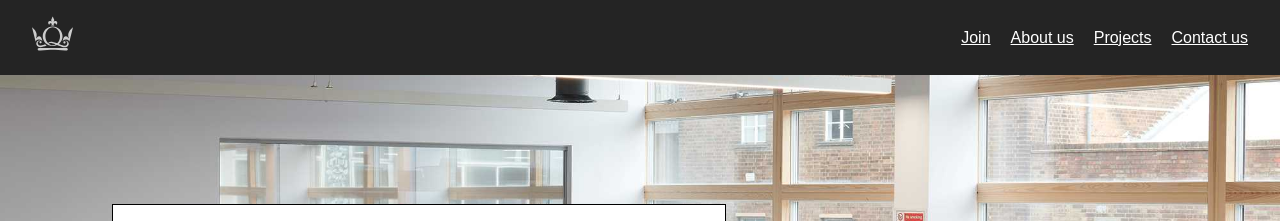
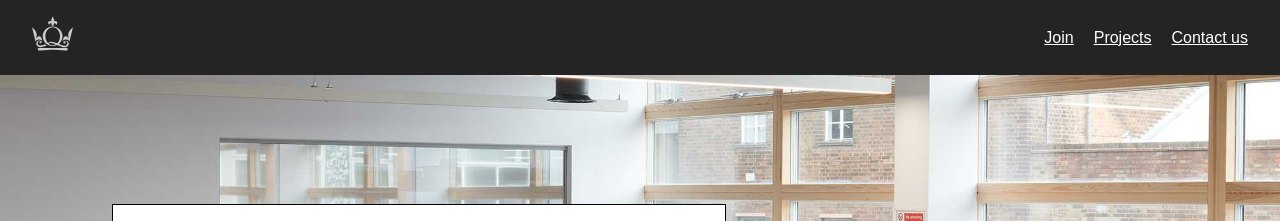
Before and after one commit to Queen-Mary-Electronics-Society/Queen-Mary-Electronics-Society.github.io, a Jekyll site: the page built from docs/index.html, in a window 1280 px wide. Shown: the top 221 px of the page. Built offline with Jekyll 4.4.1, drawn with Linux system fonts in a browser that asks for light colours.

Commit message:
update header and team photos

```diff
--- a/docs/_includes/header.html
+++ b/docs/_includes/header.html
@@ -7,7 +7,6 @@
     </div>
     <div class="nav-links">
         <a href="#" id="nav-join-link" target="_blank" rel="noopener noreferrer">Join</a>
-        <a href="{{ '/team' | relative_url }}">About us</a>
         <a href="{{ '/projects' | relative_url }}">Projects</a>
         <a href="{{ '/contact.html' | relative_url }}">Contact us</a>
     </div>
```
Also changed, not shown: 3 other files.
